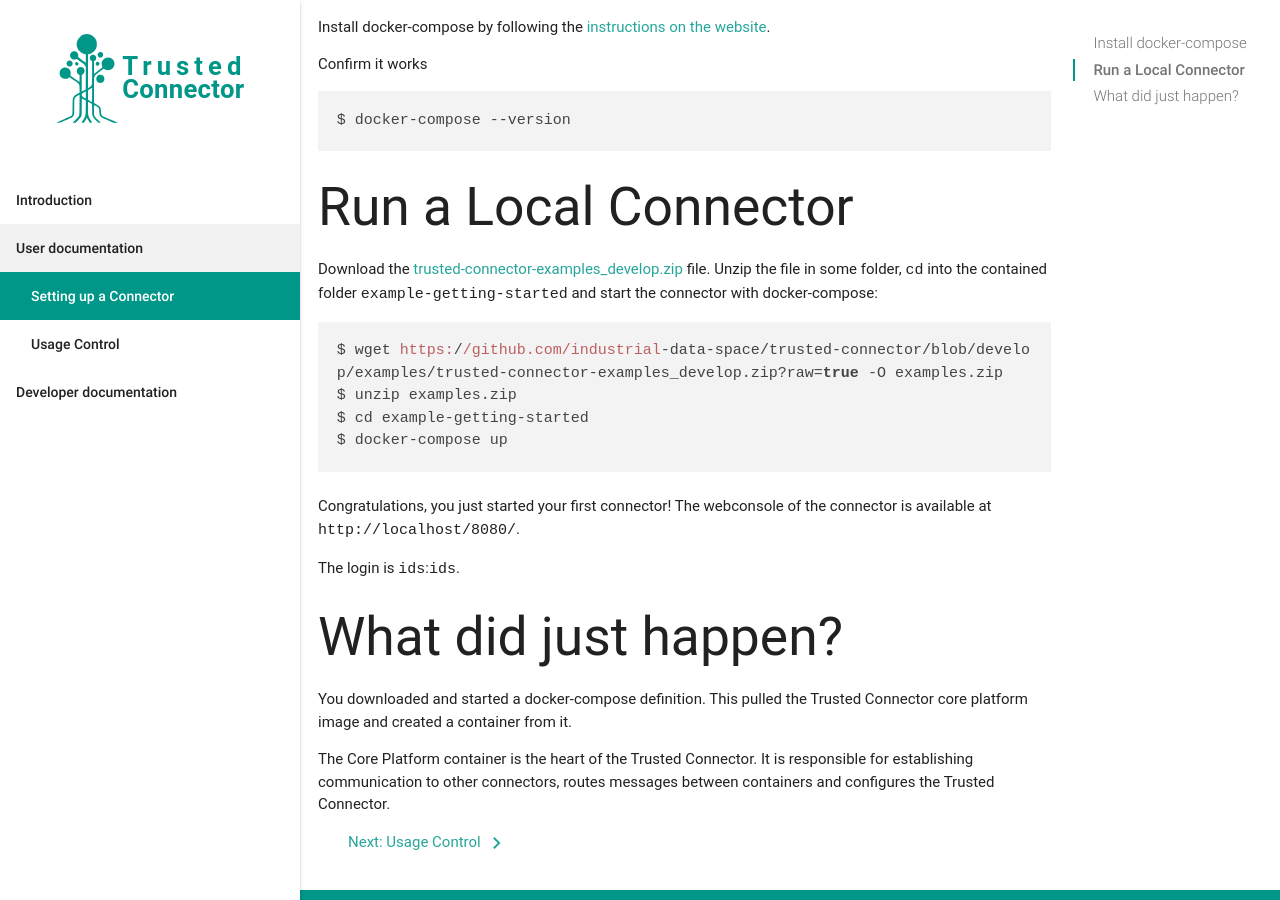
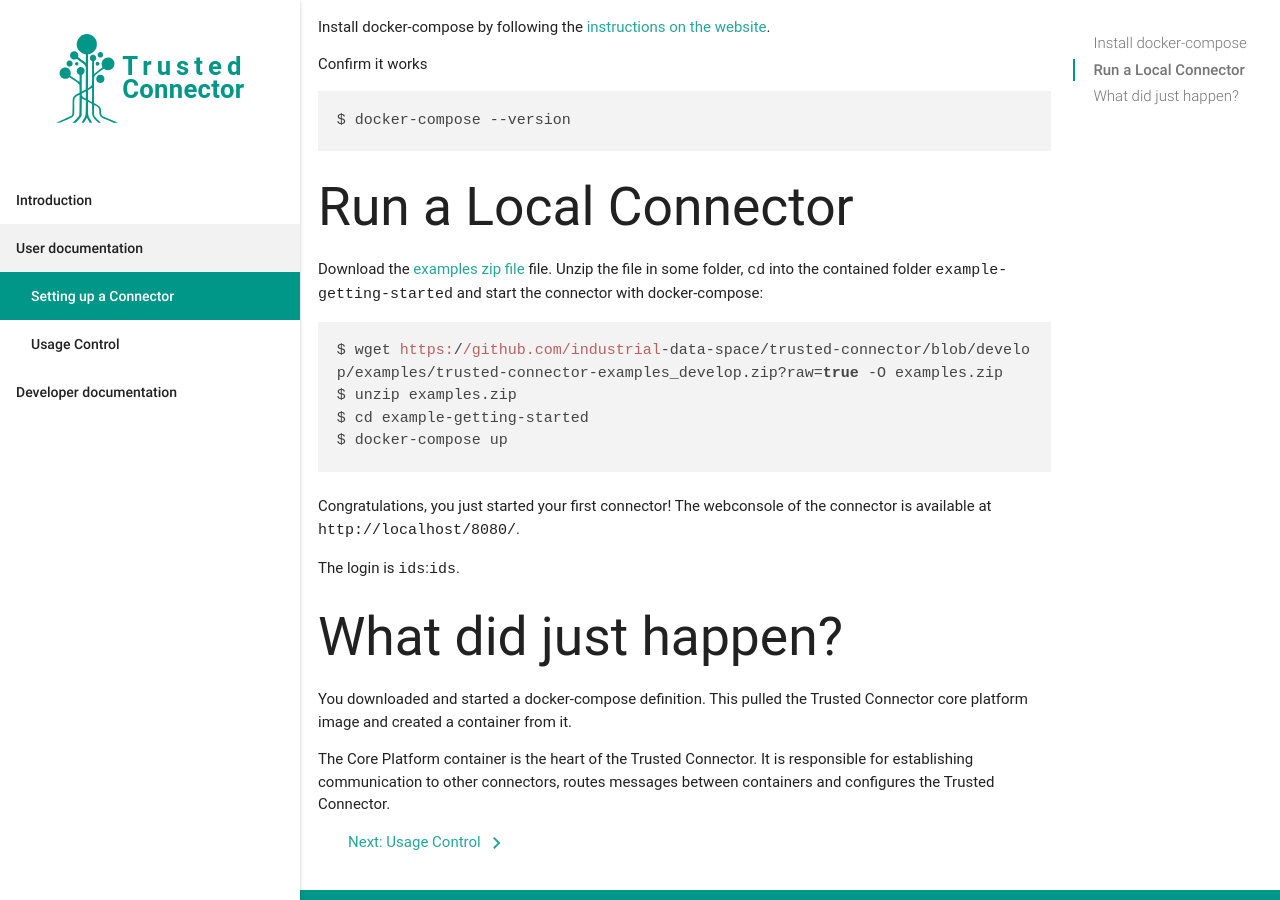
Before and after one commit to industrial-data-space/trusted-connector-documentation, a Jekyll site: the page built from docs/_docs/getting_started.md, in a window 1280 px wide and 900 px high, scrolled down 671 px. Built offline with Jekyll 4.4.1, drawn with Linux system fonts in a browser that asks for light colours; some web fonts are replaced.

Commit message:
Update getting_started.md

````diff
--- a/docs/_docs/getting_started.md
+++ b/docs/_docs/getting_started.md
@@ -34,7 +34,7 @@ $ docker-compose --version
 
 ## Run a Local Connector
 
-Download the [trusted-connector-examples_develop.zip](https://github.com/industrial-data-space/trusted-connector/blob/develop/examples/trusted-connector-examples_develop.zip?raw=true) file. Unzip the file in some folder, `cd` into the contained folder `example-getting-started` and start the connector with docker-compose:
+Download the [examples zip file](https://github.com/industrial-data-space/trusted-connector/blob/master/examples/trusted-connector-examples_5.0.2.zip?raw=true) file. Unzip the file in some folder, `cd` into the contained folder `example-getting-started` and start the connector with docker-compose:
 
 ```bash
 $ wget https://github.com/industrial-data-space/trusted-connector/blob/develop/examples/trusted-connector-examples_develop.zip?raw=true -O examples.zip
````
